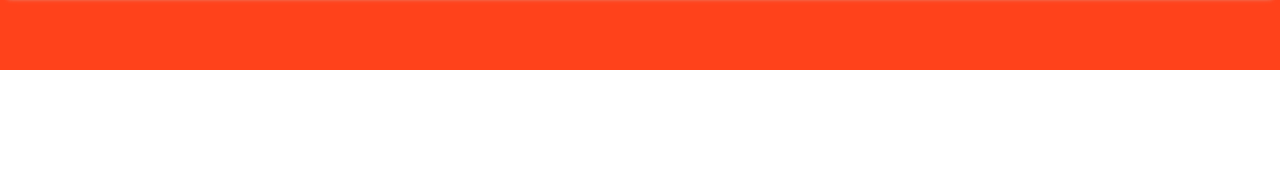
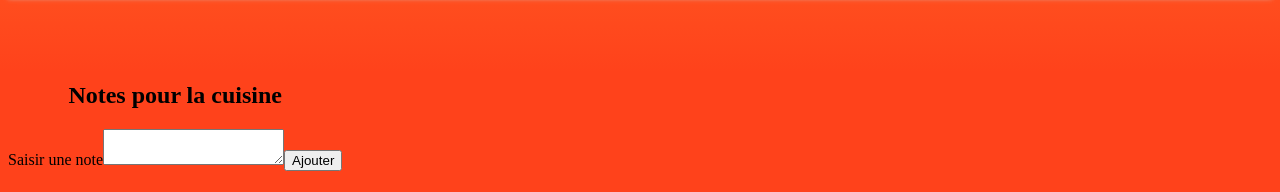
Before and after one commit to timothegonin/resto-cmd, a React (Create React App) app: page / in a window 1280 px wide. Shown: the part 922-1114 px from the top of the page. Before the commit the page ends 992 px from the top, so only its background shows below. Built offline with nearby package versions, Linux system fonts and the light colour scheme.

Commit message:
✨ Notes entityadapter

```diff
--- a/src/app/App.js
+++ b/src/app/App.js
@@ -6,6 +6,7 @@ import Cart from "../features/cart/Cart"
 import Total from "../features/total/Total"
 import Voucher from '../features/voucher/Voucher';
 import Owner from "../features/owner/Owner"
+import {Notes} from "../features/notes/Notes"
 
 function App() {
   return (
@@ -16,6 +17,7 @@ function App() {
         <Total/>
         <Voucher/>
         <Owner/>
+        <Notes/>
       </div>
     </Provider>
   );
--- a/src/app/store.js
+++ b/src/app/store.js
@@ -1,6 +1,7 @@
 import { configureStore, combineReducers } from "@reduxjs/toolkit"
 import { cartSlice } from "../features/cart/cartSlice";
 import { ownerSlice } from "../features/owner/ownerSlice";
+import { notesSlice } from "../features/notes/notesSlice";
 
 
 let state = {
@@ -13,7 +14,8 @@ export const store = configureStore(
     preloadedState: state,
     reducer: combineReducers({
       list: cartSlice.reducer,
-      owner: ownerSlice.reducer
+      owner: ownerSlice.reducer,
+      notes: notesSlice.reducer
     })
   }
 )
--- /dev/null
+++ b/src/features/notes/Notes.jsx
@@ -0,0 +1,36 @@
+import { useDispatch, useSelector } from "react-redux"
+import { notesSelectors, notesSlice } from "./notesSlice"
+import { nanoid } from "@reduxjs/toolkit"
+
+export const Notes = () => {
+  const notes = useSelector(notesSelectors.selectAll)
+  const dispatch = useDispatch()
+
+  const handleNoteSubmit = event => {
+    event.preventDefault()
+    const form = event.currentTarget
+    const note = form.note?.value
+    dispatch(notesSlice.actions.addNote({
+      content: note,
+      id: nanoid()
+    }))
+  }
+  const handleRemoveNote = (id) => dispatch(notesSlice.actions.removeNote(id))
+
+  return (
+    <div className="Notes">
+      <h2>Notes pour la cuisine</h2>
+      <form onSubmit={handleNoteSubmit}>
+        <label>Saisir une note
+          <textarea name="note"></textarea>
+        </label>
+        <button type='submit' className="AddNote">Ajouter</button>
+      </form>
+      <ul className="NodeList">
+      {
+        notes && notes?.map((note) => <li key={note.id}>📝 {note.content} <button onClick={() => handleRemoveNote(note.id)}>supprimer ❌</button></li>)
+      }
+      </ul>
+    </div>
+  )
+}
--- /dev/null
+++ b/src/features/notes/notesSlice.js
@@ -0,0 +1,17 @@
+import { createEntityAdapter, createSlice } from "@reduxjs/toolkit";
+
+const notesAdapter = createEntityAdapter({
+  selectId : (note) => note.id
+})
+
+export const notesSlice = createSlice({
+  name: 'notes',
+  initialState: notesAdapter.getInitialState,
+  reducers: {
+    addNote: notesAdapter.addOne,
+    removeNote: notesAdapter.removeOne,
+    updateNote: notesAdapter.updateOne
+  }
+})
+
+export const notesSelectors = notesAdapter.getSelectors((state) => state.notes)
```
